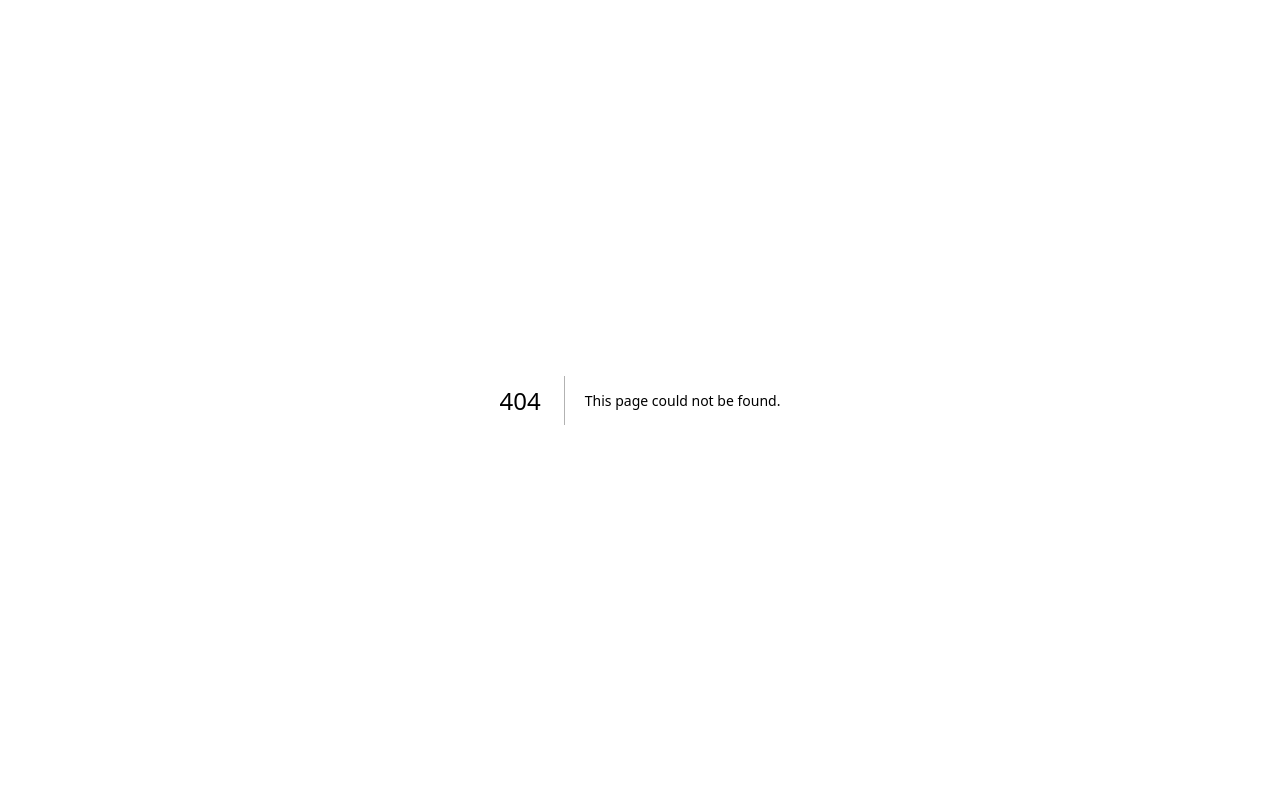
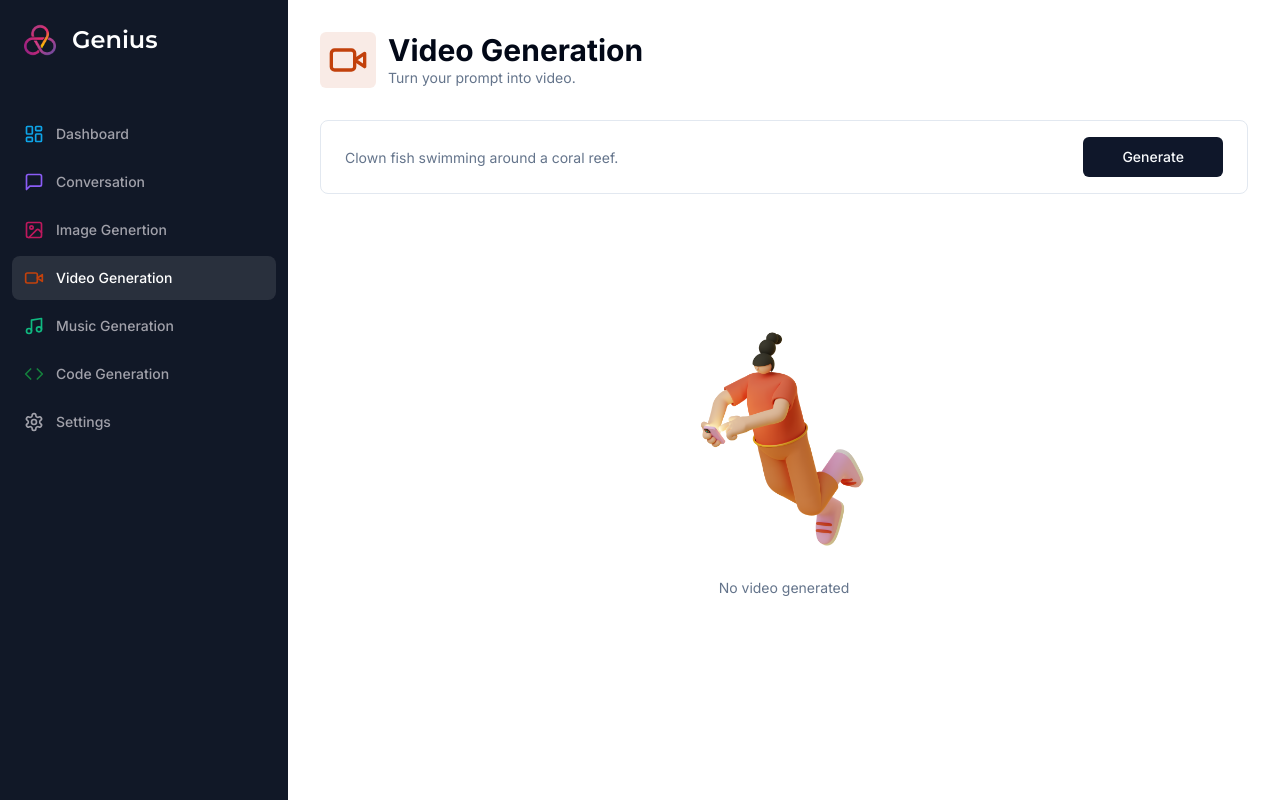
Before and after one commit to estuhub/genius-ai, a Next.js app: page /video in a window 1280 px wide. Before the commit this address had no page. Built offline with nearby package versions, Linux system fonts and the light colour scheme.

Commit message:
create Video Generation components and route with replicate

```diff
--- /dev/null
+++ b/app/(dashboard)/(routes)/video/constants.ts
@@ -0,0 +1,7 @@
+import * as z from "zod"
+
+export const formSchema = z.object({
+    prompt: z.string().min(1, {
+        message: "Prompt is required"
+    })
+})
--- /dev/null
+++ b/app/(dashboard)/(routes)/video/page.tsx
@@ -0,0 +1,103 @@
+"use client"
+
+import axios from "axios"
+import * as z from "zod"
+import { Video } from "lucide-react"
+import { useForm } from "react-hook-form"
+import { zodResolver } from "@hookform/resolvers/zod"
+import { useRouter } from "next/navigation"
+import { useState } from "react"
+
+import Heading from "@/components/heading"
+import { Form, FormControl, FormField, FormItem } from "@/components/ui/form"
+import { Input } from "@/components/ui/input"
+import { Button } from "@/components/ui/button"
+import { Empty } from "@/components/empty"
+import { Loader } from "@/components/loader"
+
+import { formSchema } from "./constants"
+
+const VideoPage = () => {
+    const router = useRouter()
+    const [video, setVideo] = useState<string>()
+
+    const form = useForm<z.infer<typeof formSchema>>({
+        resolver: zodResolver(formSchema), // controls the validation for the form
+        defaultValues: {
+            prompt: ""
+        }
+    })
+
+    const isLoading = form.formState.isSubmitting
+    const onSubmit = async (values: z.infer<typeof formSchema>) => {
+        try {
+            setVideo(undefined)
+            const response = await axios.post("/api/video", values)
+
+            setVideo(response.data[0])
+            form.reset()
+        } catch (error: any) {
+            // TODO: Open Pro Modal
+            console.log(error)
+        } finally {
+            router.refresh()
+        }
+    }
+
+    return (
+        <div>
+            <Heading
+                title={"Video Generation"}
+                description={"Turn your prompt into video."}
+                icon={Video}
+                iconColor="text-orange-700"
+                bgColor="bg-orange-700/10"
+            />
+            <div className="px-4 lg:px-8">
+                <div>
+                    <Form {...form}>
+                        <form
+                            onSubmit={form.handleSubmit(onSubmit)}
+                            className="rounded-lg border w-full p-4 px-3 md:px-6 focus-within:shadow-sm grid grid-cols-12 gap-2"
+                        >
+                            <FormField name="prompt" render={({ field }) => (
+                                <FormItem className="col-span-12 lg:col-span-10">
+                                    <FormControl className="m-0 p-0">
+                                        <Input
+                                            className="border-0 outline-none focus-visible:ring-0 focus-visible:ring-transparent"
+                                            disabled={isLoading}
+                                            placeholder="Clown fish swimming around a coral reef."
+                                            {...field}
+                                        />
+                                    </FormControl>
+                                </FormItem>
+                            )} />
+                            <Button
+                                className="col-span-12 lg:col-span-2 w-full"
+                                disabled={isLoading}>
+                                    Generate
+                            </Button>
+                        </form>
+                    </Form>
+                </div>
+                <div className="space-y-4 mt-4">
+                    {isLoading && (
+                        <div className="p-8 rounded-lg w-full flex items-center justify-center bg-muted">
+                            <Loader />
+                        </div>
+                    )}
+                    {!video && !isLoading && (
+                        <Empty label="No video generated" />
+                    )}
+                    {video && (
+                        <video controls className="w-full aspect-video mt-8 rounded-lg border bg-black">
+                            <source src={video} />
+                        </video>
+                    )}
+                </div>
+            </div>
+        </div>
+    )
+}
+
+export default VideoPage
--- /dev/null
+++ b/app/api/video/route.ts
@@ -0,0 +1,45 @@
+import { auth } from "@clerk/nextjs"
+import { NextResponse } from "next/server"
+import Replicate from "replicate"
+
+const replicate = new Replicate({
+    auth: process.env.REPLICATE_API_TOKEN!
+})
+
+export async function POST(
+    req: Request
+) {
+    try {
+        const userId = auth()
+        const { prompt } = await req.json()
+
+        if (!userId) { return new NextResponse("Unauthorized", { status: 401 })}
+        if (!prompt) { return new NextResponse("Prompt is required", { status: 400 })}
+
+        const response = await replicate.run(
+          "anotherjesse/zeroscope-v2-xl:9f747673945c62801b13b84701c783929c0ee784e4748ec062204894dda1a351",
+          {
+            input: {
+              fps: 24,
+              model: "xl",
+              width: 1024,
+              height: 576,
+              prompt,
+              batch_size: 1,
+              num_frames: 24,
+              init_weight: 0.5,
+              guidance_scale: 17.5,
+              // negative_prompt: "very blue, dust, noisy, washed out, ugly, distorted, broken",
+              remove_watermark: false,
+              num_inference_steps: 50
+            }
+          }
+        )
+
+        return NextResponse.json(response)
+
+    } catch (error) {
+        console.log("[VIDEO_ERROR]", error)
+        return new NextResponse("Internal error", { status: 500 })
+    }
+}
```
Also changed, not shown: 1 other file (tests, documents, lock files or other folders).
